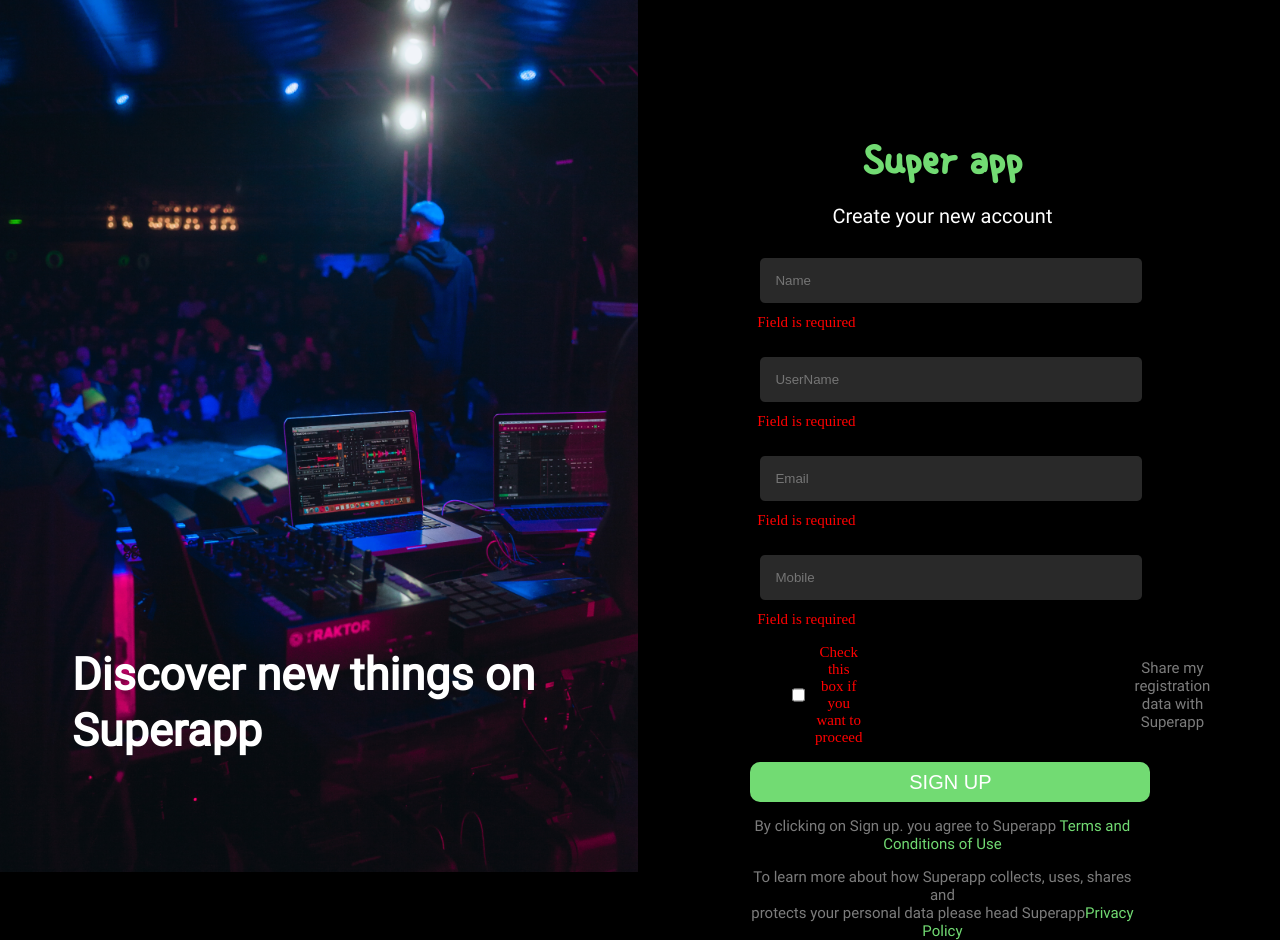
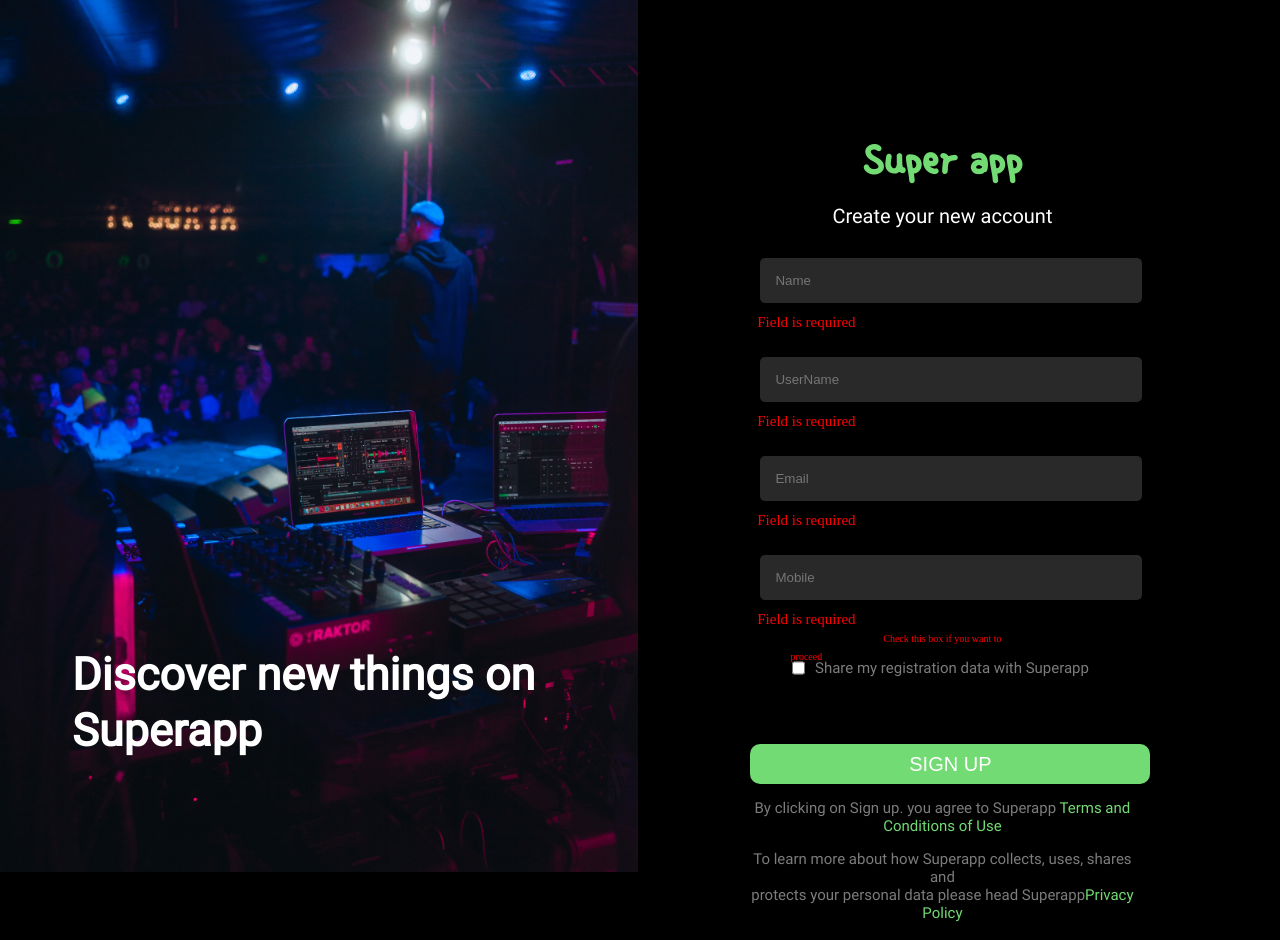
Before and after one commit to Rishi2929/super_app, a React (Create React App) app: page / in a window 1280 px wide. Both pictures are taken after a click on the button "SIGN UP". Built offline with nearby package versions, Linux system fonts and the light colour scheme.

Commit message:
deleted some extra files

```diff
--- a/src/pages/login.css
+++ /dev/null
@@ -1,3 +0,0 @@
-h1{
-    text-align: center;
-}
--- a/src/pages/login.jsx
+++ /dev/null
@@ -1,57 +0,0 @@
-
-// import React, { useRef } from 'react'
-// import './login.css'
-
-// function Login() {
-//     const data=useRef();
-//     const handleClick=()=>{
-//         console.log(data.current.value,"initial value");
-//         localStorage.setItem("inputvalue",data.current.value)
-//     }
-//     console.log(localStorage.getItem("inputvalue"),"*****")
-//   return (
-//     <div>
-
-//         <input ref={data}/>
-//         <button onClick={handleClick}>Add</button>
-//     </div>
-//   )
-// }
-
-// export default Login
-
-
-import React, { useRef } from 'react';
-import './login.css';
-
-function Login() {
-  const inputRefs = {
-    input1: useRef(),
-    input2: useRef(),
-    input3: useRef(),
-  };
-
-  const handleClick = () => {
-    const inputData = {
-      input1: inputRefs.input1.current.value,
-      input2: inputRefs.input2.current.value,
-      input3: inputRefs.input3.current.value,
-    };
-
-    // Save the input data to localStorage
-    localStorage.setItem('inputData', JSON.stringify(inputData));
-
-    console.log(localStorage.getItem("inputData"),"*****")
-  };
-
-  return (
-    <div>
-      <input ref={inputRefs.input1} placeholder="Input 1" />
-      <input ref={inputRefs.input2} placeholder="Input 2" />
-      <input ref={inputRefs.input3} placeholder="Input 3" />
-      <button onClick={handleClick}>Save Data</button>
-    </div>
-  );
-}
-
-export default Login;
--- a/src/pages/reg_page.css
+++ b/src/pages/reg_page.css
@@ -85,9 +85,13 @@
   }
 
   .checkbox {
-    display: flex;
     width: auto;
     margin-left: 1.3rem;
+  }
+  .checkbox-cont {
+    display: flex;
+    margin-left: 1.3rem;
+    margin-bottom: -4rem;
   }
 
 
@@ -122,3 +126,12 @@
   .form-field {
     margin-bottom: 1rem; /* Adjust the value to control the spacing */
   }
+  .checkbox_msg{
+    color: red;
+    margin-right: rem;
+    /* margin-top: 8rem; */
+    font-size: 10px;
+  }
+  button{
+    margin-top: 5rem;
+  }
--- a/src/pages/reg_page.jsx
+++ b/src/pages/reg_page.jsx
@@ -185,25 +185,21 @@ function RegisterPage() {
 
 </form>
 
-
-
-        <div className="checkbox">
+      <div>
+      <div className="checkbox-cont">
         <input
             type="checkbox"
-            // onChange={(e) => {
-            //   setEmail(e.target.value);
-            //   setEmailError(false);
-            // }}
             className="checkbox"
             checked={isChecked}
             onChange={handleCheckboxChange}
           />
-          {CheckBoxError?<label>Check this box if you want to proceed</label>:"ljkljlk"}
           <p className="checkbox_text">
-            {" "}
+            {/* {" "} */}
             Share my registration data with Superapp
           </p>
         </div>
+        {CheckBoxError?<label className="checkbox_msg">Check this box if you want to proceed</label>:""}
+      </div>
 
         <button onClick={handleSubmit}>SIGN UP</button>
         <p>
```
